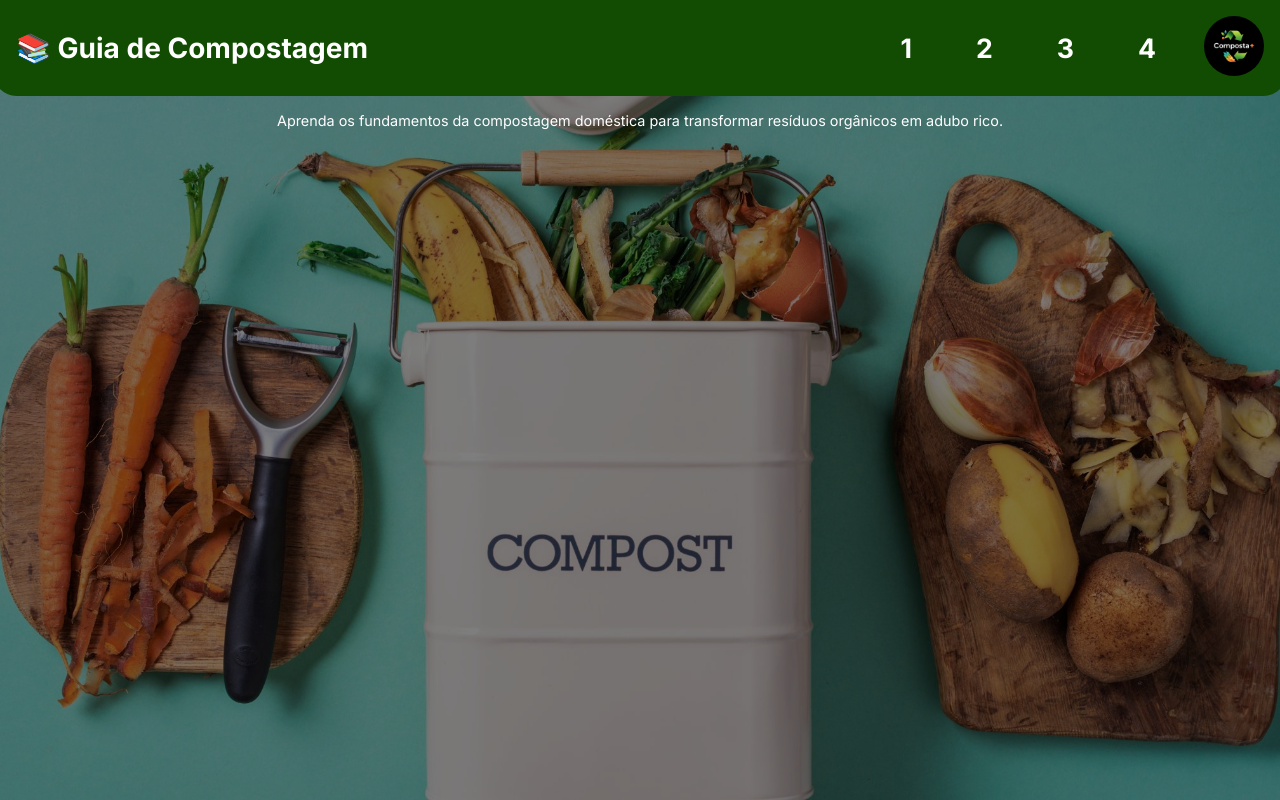
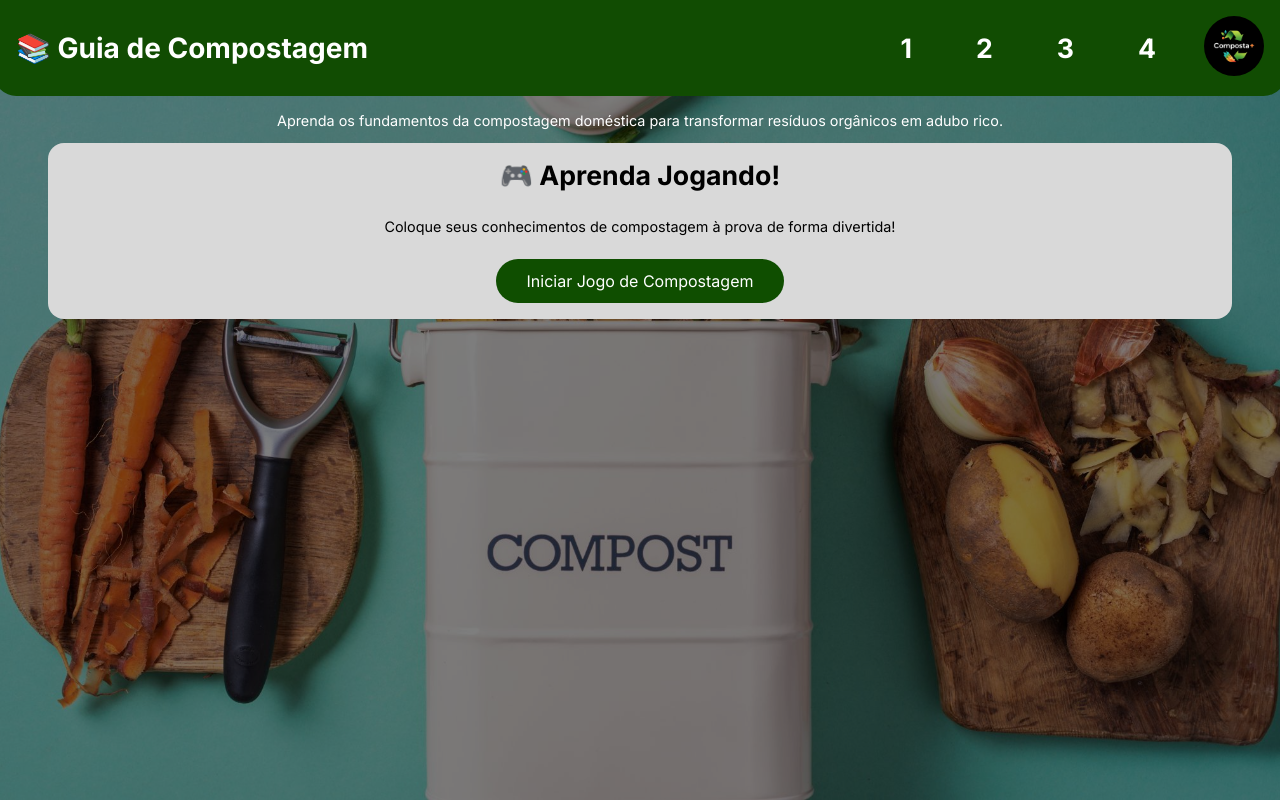
Before and after one commit to AlberthyFerraz/desafio5, a React (Create React App) app: page /guia in a window 1280 px wide. Built offline with nearby package versions, Linux system fonts and the light colour scheme.

Commit message:
feat: creating game section

```diff
--- a/src/pages/guia-compostagem/GuiaCompostagem.css
+++ b/src/pages/guia-compostagem/GuiaCompostagem.css
@@ -58,3 +58,26 @@
     height: 60px;
     border-radius: 50%;
 }
+
+.game-section {
+    display: flex;
+    flex-direction: column;
+    align-items: center;
+    justify-content: center;
+    padding: 1rem;
+    width: 90%;
+    gap: 0.6rem;
+    background: #D9D9D9;
+    color: #000000;
+    border-radius: 1rem;
+}
+
+.game-section > h3 {
+    font-size: 20pt;
+    margin: 0;
+}
+
+.game-section > button {
+    width: 25%;
+    border-radius: 2rem;
+}
--- a/src/pages/guia-compostagem/GuiaCompostagem.jsx
+++ b/src/pages/guia-compostagem/GuiaCompostagem.jsx
@@ -19,6 +19,11 @@ function GuiaCompostagem() {
         </div>
       </div>
       <p>Aprenda os fundamentos da compostagem doméstica para transformar resíduos orgânicos em adubo rico.</p>
+      <div className="game-section">
+        <h3>🎮 Aprenda Jogando!</h3>
+        <p>Coloque seus conhecimentos de compostagem à prova de forma divertida!</p>
+        <button>Iniciar Jogo de Compostagem</button>
+      </div>
     </div>
   );
 }
```
